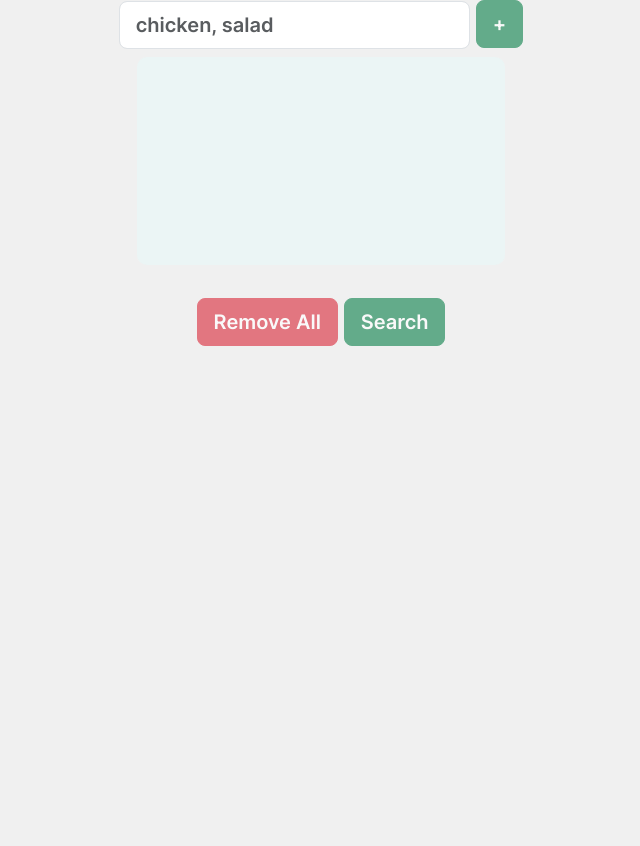
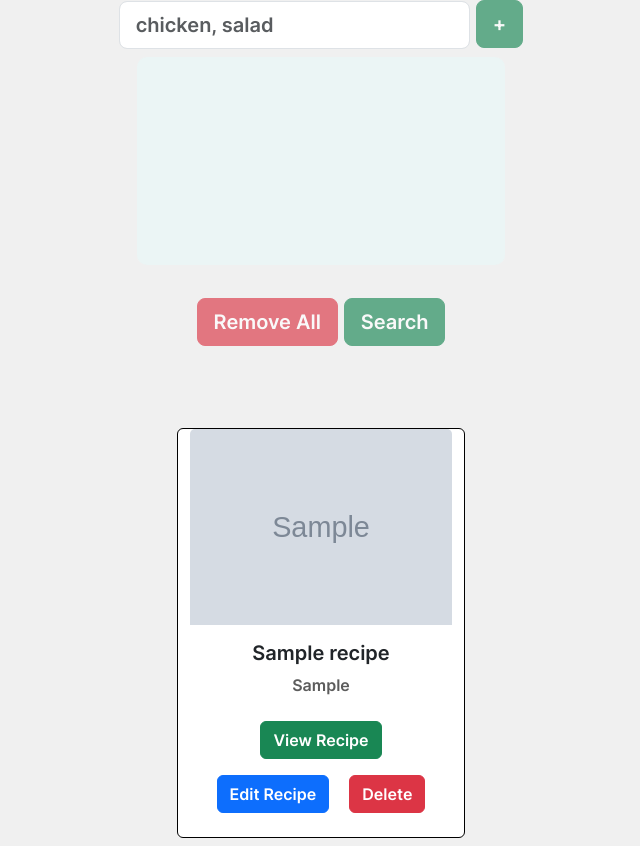
Before and after one commit to pizzackz/AppSecurityProject, a Flask app: page /admin/recipe_database in a window 1280 px wide. Shown: the part 272-1118 px from the top of the page, without its empty margins (319-959 px from the left). Before the commit the page ends 618 px from the top, so only its background shows below. Run offline with Flask 3, Linux system fonts and the light colour scheme; tables that the repository leaves empty hold one stand-in row (values such as "Sample post"); grey boxes marked "Sample" are stand-in pictures; parts of the project's set-up code (start-up, migrations or seed data) failed here and were passed over; some libraries are stand-ins or nearby versions.

Commit message:
Fixed Recipe Create and Recipe View

```diff
--- a/app/blueprints/admin/admin_recipe_bp.py
+++ b/app/blueprints/admin/admin_recipe_bp.py
@@ -27,7 +27,7 @@ from html import unescape
 # from werkzeug.security import generate_password_hash, check_password_hash
 
 # from sqlalchemy import text
-# from datetime import datetime
+from datetime import datetime
 
 # import random
 # import sys
@@ -103,22 +103,13 @@ def recipe_database():
                     return redirect(url_for('admin_recipe_bp.recipe_database'))
                 ingredients[i] = (ingredients[i]).lower()
 
-            # Search for recipes using ingredients
-            # try:
-            #     with db.cursor() as cursor:
-            #         # Retrieve recipes from the database
-            #         cursor.execute("SELECT * FROM recipes")
-            #         recipes = cursor.fetchall()
-            # except Exception as e:
-            #     print('Error in retrieving recipes:', str(e))
-            #     recipes = []
+
+            return redirect(url_for('admin_recipe_bp.recipe_database'))
+    #
+    print(Recipe.query.all())
 
 
 
-
-
-            return redirect(url_for('admin_recipe_bp.recipe_database'))
-    #
     # if request.method == 'POST':
     #     # Getting input from forms
     #     ingredients = request.form.get('ingredient')
@@ -149,7 +140,7 @@ def recipe_database():
     #         print('Error in searching recipes:', str(e))
     #         return render_template('admin/recipe_database.html', recipes=[])
 
-    return render_template("admin/recipe/recipe_database.html", form=form)
+    return render_template("admin/recipe/recipe_database.html", form=form, recipes=Recipe.query.all())
 
 @admin_recipe_bp.route('/admin/create_recipe', methods=['GET', 'POST'])
 def create_recipe():
@@ -306,11 +297,14 @@ def create_recipe():
             #     return redirect(url_for('admin_recipe_bp.create_recipe'))
 
             # Save the image file
-            picture_filename = secure_filename(picture.filename)
-            picture.save(os.path.join('static/images_recipe', picture_filename))
+            picture_filename = picture.filename
+            picture_filename = picture_filename.split('.')
+            picture_filename = name + '.' + picture_filename[1]
 
-            # Store in MYSQL class
-            new_recipe = Recipe(name=name, ingredients=ingredient_cleaned, instructions=instructions, picture=picture, recipe_type=recipe_type, calories=calories, prep_time=prep_time)
+            picture.save(os.path.join('app/static/images_recipe', picture_filename))
+
+            # Store in database
+            new_recipe = Recipe(name=name, ingredients=ingredient_cleaned, instructions=instructions, picture=picture_filename, type=recipe_type, calories=calories, prep_time=prep_time, user_created='JohnDoeTesting')
             try:
                 db.session.add(new_recipe)
                 db.session.commit()
@@ -322,37 +316,36 @@ def create_recipe():
     return render_template('admin/recipe/recipe_create.html', form=form)
 
 
-@admin_recipe_bp.route('/admin/view_recipe/', methods=['GET', 'POST'])
-def view_recipe():
-    recipes = Recipe.query.all()
-    output = []
-    for recipe in recipes:
-        recipe_data = {
-            'id': recipe.id,
-            'name': recipe.name,
-            'ingredients': json.loads(recipe.ingredients),  # Convert JSON string to Python object
-            'instructions': recipe.instructions,
-            'picture': recipe.picture,
-            'date_created': recipe.date_created,
-            'user_created': recipe.user_created,
-            'type': recipe.type,
-            'calories': recipe.calories,
-            'prep_time': recipe.prep_time
-        }
-        output.append(recipe_data)
-    # try:
-    #     with db.cursor() as cursor:
-    #         # Retrieve the recipe from the database using its ID
-    #         cursor.execute("SELECT * FROM recipes WHERE id=%s", (recipe_id,))
-    #         recipe = cursor.fetchone()
-    #         if not recipe:
-    #             return "Recipe not found"
-    #         return render_template('admin/recipe_view.html', recipe=recipe, id=id)
-    # except Exception as e:
-    #     print('Error in viewing recipe:', str(e))
-    #     return "An error occurred while viewing the recipe"
-    return render_template('admin/recipe/recipe_view2.html')
-#
+@admin_recipe_bp.route('/admin/view_recipe/<recipe_id>', methods=['GET', 'POST'])
+def view_recipe(recipe_id):
+    recipe = Recipe.query.filter_by(id=recipe_id).first()
+    recipe_data = {
+       'id': recipe.id,
+       'name': recipe.name,
+       'ingredients': (recipe.ingredients).split(','),  # Convert JSON string to Python object
+       'instructions': recipe.instructions,
+       'picture': recipe.picture,
+       'date_created': recipe.date_created,
+       'user_created': recipe.user_created,
+       'type': recipe.type,
+       'calories': recipe.calories,
+       'prep_time': recipe.prep_time,
+       'ingredient_count': len(recipe.ingredients.split(',')),
+    }
+    return render_template('admin/recipe/recipe_view2.html', recipe=recipe_data)
+
+
+
+
+
+
+
+
+
+
+
+
+
 # @admin_recipe_bp.route('/admin/edit_recipe/<recipe_id>', methods=['GET', 'POST'])
 # def edit_recipe(recipe_id, id):
 #     try:
--- a/app/blueprints/auth_bp.py
+++ b/app/blueprints/auth_bp.py
@@ -91,7 +91,7 @@ def verify_otp():
         if not validate_otp_data(otp_data, required_keys, expiry_time=5, otp_length=6):
             # Inform user otp invalid/ expired, redirect to same route
             flash("OTP is invalid or has expired. Please request a new OTP.", "danger")
-            logger.warning(f"Invalid or expired OTP attempt for user {session["username"]} with email {session["email"]}")
+            logger.warning(f"Invalid or expired OTP attempt for user {session['username']} with email {session['email']}")
             return redirect(url_for("auth_bp.verify_otp"))
 
         # Compare OTPs
@@ -99,12 +99,12 @@ def verify_otp():
             # OTP matches, proceed to set password
             session.pop("otp_data", None)  # Remove otp_data from session
             flash("OTP verified successfully. Please set your password", "success")
-            logger.info(f"OTP verified for user {session["username"]} with email {session["email"]}.")
+            logger.info(f"OTP verified for user {session['username']} with email {session['email']}.")
             return redirect(url_for("auth_bp.set_password"))
 
         # Handle incorrect otp
         flash("Invalid OTP. Please try again.", "danger")
-        logger.warning(f"Invalid OTP attempt for user {session["username"]} with email {session["email"]}.")
+        logger.warning(f"Invalid OTP attempt for user {session['username']} with email {session['email']}.")
 
     return render_template("authentication/verify_otp.html", form=form)
 
--- a/app/config.py
+++ b/app/config.py
@@ -20,7 +20,7 @@ class Config:
 
     # Change the value for 'SQLALCHEMY_DATABASE_URI' to whatever you used on your local computer to connect
     # to your local database
-    SQLALCHEMY_DATABASE_URI = os.environ.get("DATABASE_URL") or os.getenv("DATABASE_URL")
+    SQLALCHEMY_DATABASE_URI = "mysql://root:password123@localhost/tastefully"
     SQLALCHEMY_TRACK_MODIFICATIONS = False
 
     # CSRF protection
--- a/app/static/css/recipe/recipe_create.css
+++ b/app/static/css/recipe/recipe_create.css
@@ -95,7 +95,6 @@ label {
     color:#7d7d7d;
 }
 #ingredients {
-    display:none;
 }
 
 
--- a/app/templates/admin/recipe/recipe_create.html
+++ b/app/templates/admin/recipe/recipe_create.html
@@ -16,7 +16,7 @@
 
 {% block content %}
 {% from "includes/_form_helper.html" import render_field, render_field_picture %}
-<script src="https://cdn.ckeditor.com/ckeditor5/41.4.2/classic/ckeditor.js"></script>
+<script nonce="{{ nonce }}" src="https://cdn.ckeditor.com/ckeditor5/41.4.2/classic/ckeditor.js"></script>
 <div>
     <h1 class="mb-4" id="add_recipe_title">Add Recipe</h1>
     <div class="container mt-5">
@@ -69,8 +69,6 @@
             <div id="button-section">
                 <a href="{{ url_for('admin_recipe_bp.recipe_database', id=id) }}" class="btn btn-secondary mt-3 mb-4">Back to
                     Home</a>
-                <input type="button" id="submit_recipe" onclick='submit_recipe1()' class="btn btn-primary mt-3 mb-4"
-                       value="Add Recipe">
                 <input type="submit" class="btn btn-primary mt-3 mb-4" value="Add Recipe">
             </div>
         </form>
@@ -80,7 +78,7 @@
 
         </script>
         {% endif %}
-        <script>
+        <script nonce="{{ nonce }}">
         ClassicEditor
             .create( document.querySelector( '#i' ) )
             .catch( error => {
--- a/app/templates/admin/recipe/recipe_database.html
+++ b/app/templates/admin/recipe/recipe_database.html
@@ -65,17 +65,15 @@
     <div id="recipe_items" class="row card-deck justify-content-center">
       {% for recipe in recipes %}
       <div class="card m-2 recipe_card">
-        <img src="{{ url_for('static', filename='images_recipe/' + recipe.get_picture()) }}" class="card-img-top" alt="{{ recipe.get_name() }}">
+        <img src="{{ url_for('static', filename='images_recipe/' + recipe.picture) }}" class="card-img-top" alt="{{ recipe.name }}">
         <div class="card-body">
-          <h5 class="card-title">{{ recipe.get_name() }}</h5>
+          <h5 class="card-title">{{ recipe.name }}</h5>
           <p class="card-text">
-            {% for ingredient in recipe.get_ingredients() %}
-            {{ ingredient }}{% if not loop.last %},{% endif %}
-            {% endfor %}
+            {{ recipe.ingredients }}
           </p>
-          <a href="" class="btn btn-success m-2">View Recipe</a>
+          <a href="/admin/view_recipe/{{ recipe.id }}" class="btn btn-success m-2">View Recipe</a>
           <a href="" class="btn btn-primary m-2">Edit Recipe</a>
-          <a onclick="confirmdelete('{{ recipe.get_name() }}', '{{ recipe.get_id() }}')" class="btn btn-danger m-2" data-bs-toggle="modal" data-bs-target="#exampleModal">Delete</a>
+          <a onclick="confirmdelete('{{ recipe.name }}', '{{ recipe.id }}')" class="btn btn-danger m-2" data-bs-toggle="modal" data-bs-target="#exampleModal">Delete</a>
         </div>
       </div>
       {% endfor %}
```
Also changed, not shown: app/static/css/recipe/recipe_view.css (+43 -0 lines), app/static/js/recipe/recipe_creator.js (+7 -1 lines), app/templates/admin/recipe/recipe_view2.html (+22 -18 lines), app/static/images_recipe/Chicken teriyaki.jpg (added).
